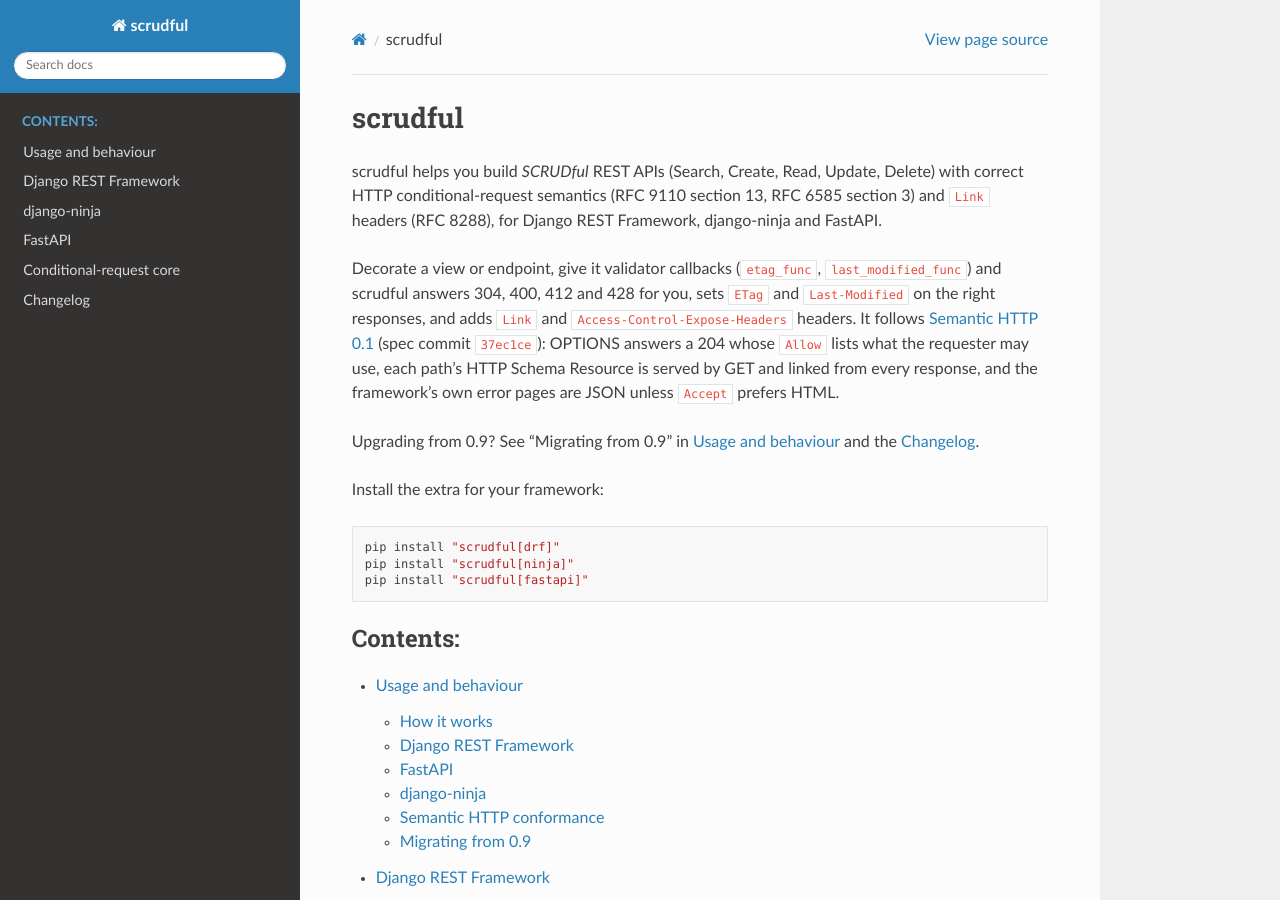
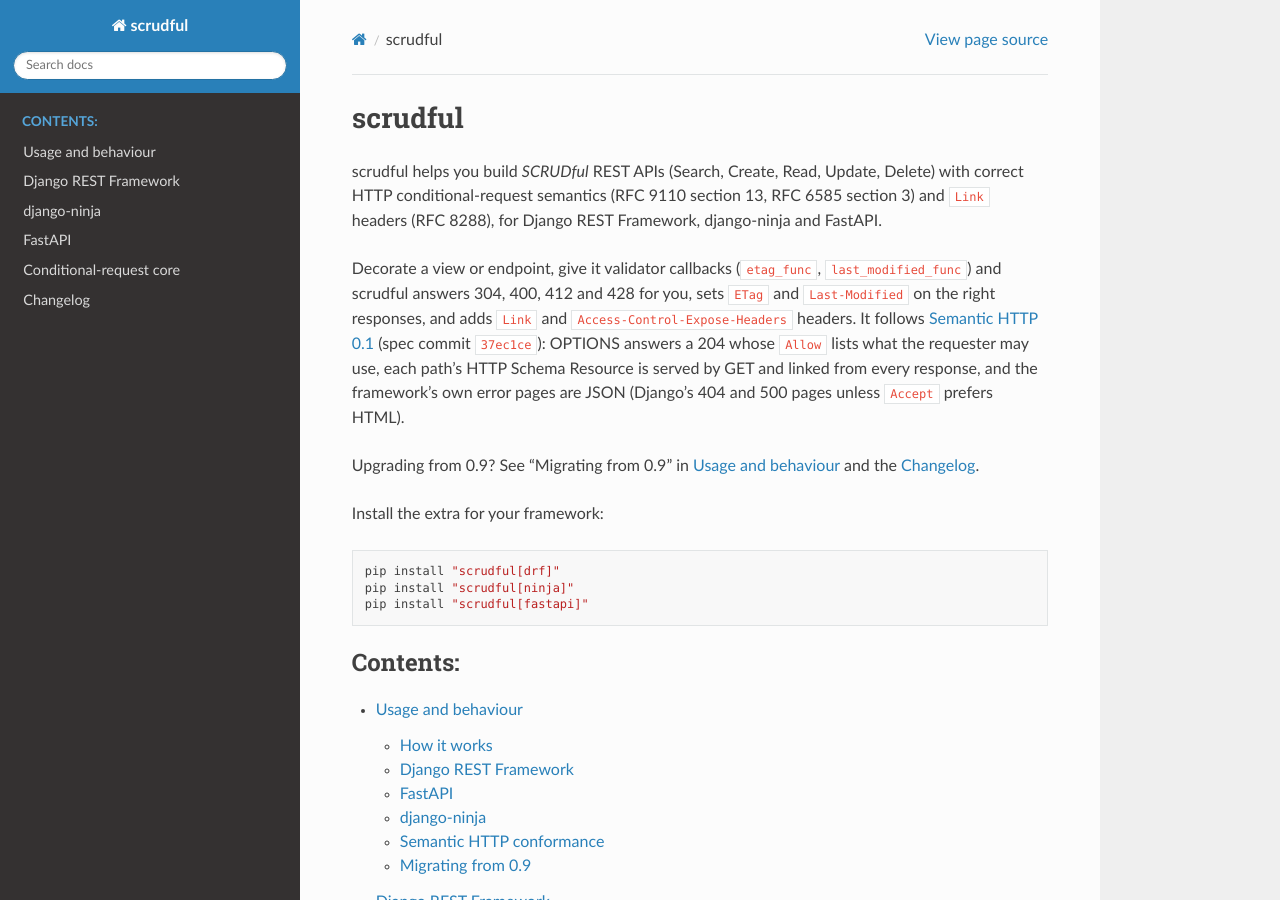
Before and after one commit to mimotoai/scrudful, a Sphinx documentation site: the page built from docs/source/index.rst, in a window 1280 px wide and 900 px high. Built offline with Sphinx 7.4.7 and the Read the Docs theme 3.1.0, drawn with Linux system fonts in a browser that asks for light colours.

Commit message:
mr10 B5: CA-S2: index names Django's pages for the Accept rule; rewrap two long lines
Claude-Session: https://claude.ai/code/session_01SAZeWv3jW9kYJFL415oZPV

```diff
--- a/docs/source/fastapi.rst
+++ b/docs/source/fastapi.rst
@@ -430,8 +430,9 @@ An error entity describes JSON bodies: its ``media_type`` must be
 ``application/problem+json``), other than JSON-LD; anything else raises
 ``ValueError``. scrudful's own 400, 412 and 428 are served with the endpoint's
 ``error.media_type`` as their ``Content-Type``, else with that of
-``add_error_links``'s entity (``application/json`` without either). The responses :func:`~scrudful.fastapi.add_error_links` touches
-are those with JSON content only, and each is served with the entity's
+``add_error_links``'s entity (``application/json`` without either). The
+responses :func:`~scrudful.fastapi.add_error_links` touches are those with
+JSON content only, and each is served with the entity's
 ``media_type``, whatever the handler chose: a custom handler's
 ``application/json`` response is relabelled, say, ``application/problem+json``,
 so its body must be content the entity describes. Responses without content
--- a/docs/source/index.rst
+++ b/docs/source/index.rst
@@ -13,7 +13,8 @@ Decorate a view or endpoint, give it validator callbacks (``etag_func``,
 <https://w3id.org/semantic-http/0.1/>`_ (spec commit ``37ec1ce``): OPTIONS
 answers a 204 whose ``Allow`` lists what the requester may use, each path's
 HTTP Schema Resource is served by GET and linked from every response, and the
-framework's own error pages are JSON unless ``Accept`` prefers HTML.
+framework's own error pages are JSON (Django's 404 and 500 pages unless
+``Accept`` prefers HTML).
 
 Upgrading from 0.9? See "Migrating from 0.9" in :doc:`usage` and the
 :doc:`changelog`.
--- a/docs/source/ninja.rst
+++ b/docs/source/ninja.rst
@@ -831,8 +831,8 @@ operation's. **An error status the operation declares in** ``responses=``
 **has an entry of its own** with that entity's content, which wins over all
 of these: every response with that status carries it, those ninja answers
 before the operation (its authentication's 401, its validation's 422, the
-latter as problem details for a problem-details entity) included. ``head`` (where an
-operation routes it) is described like ``get``, without content, and
+latter as problem details for a problem-details entity) included. ``head``
+(where an operation routes it) is described like ``get``, without content, and
 ``options`` is exactly ``{"responses": {"204": {"description": "No
 Content"}}}``.
 
```
